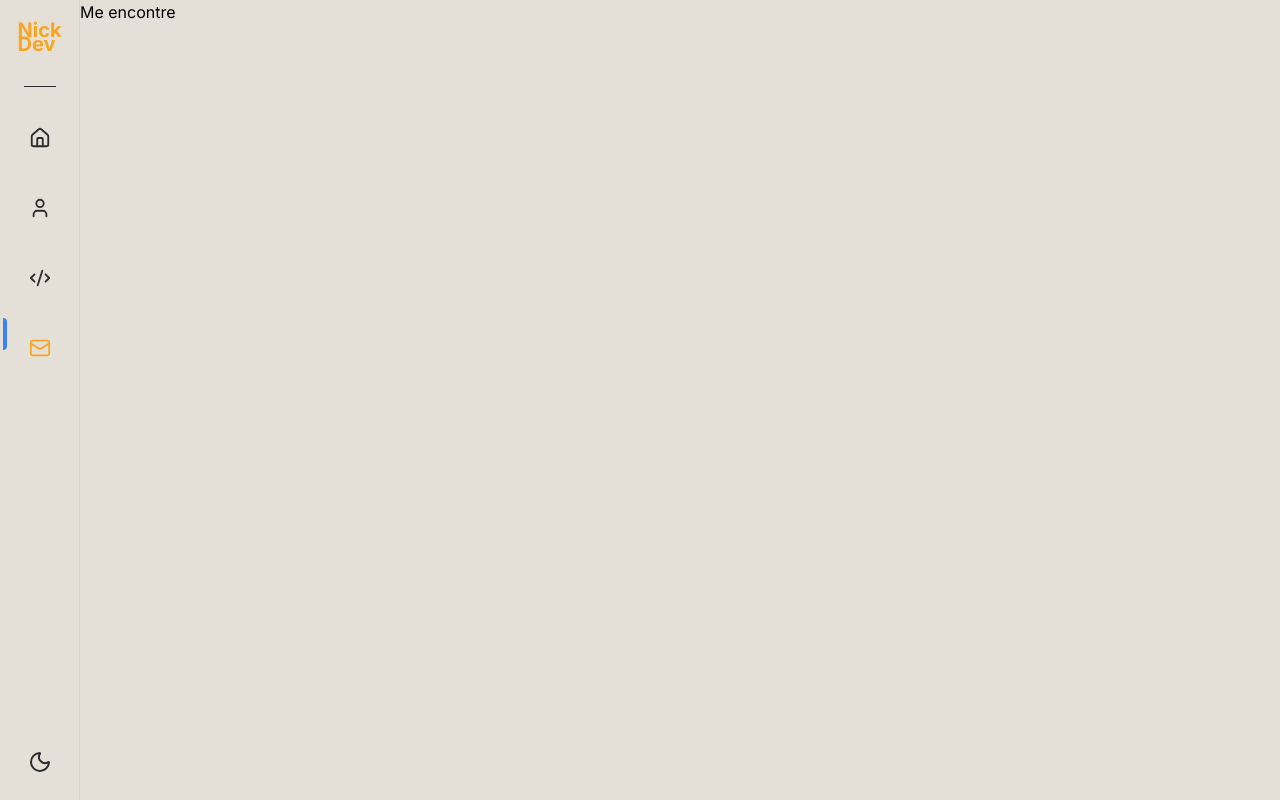
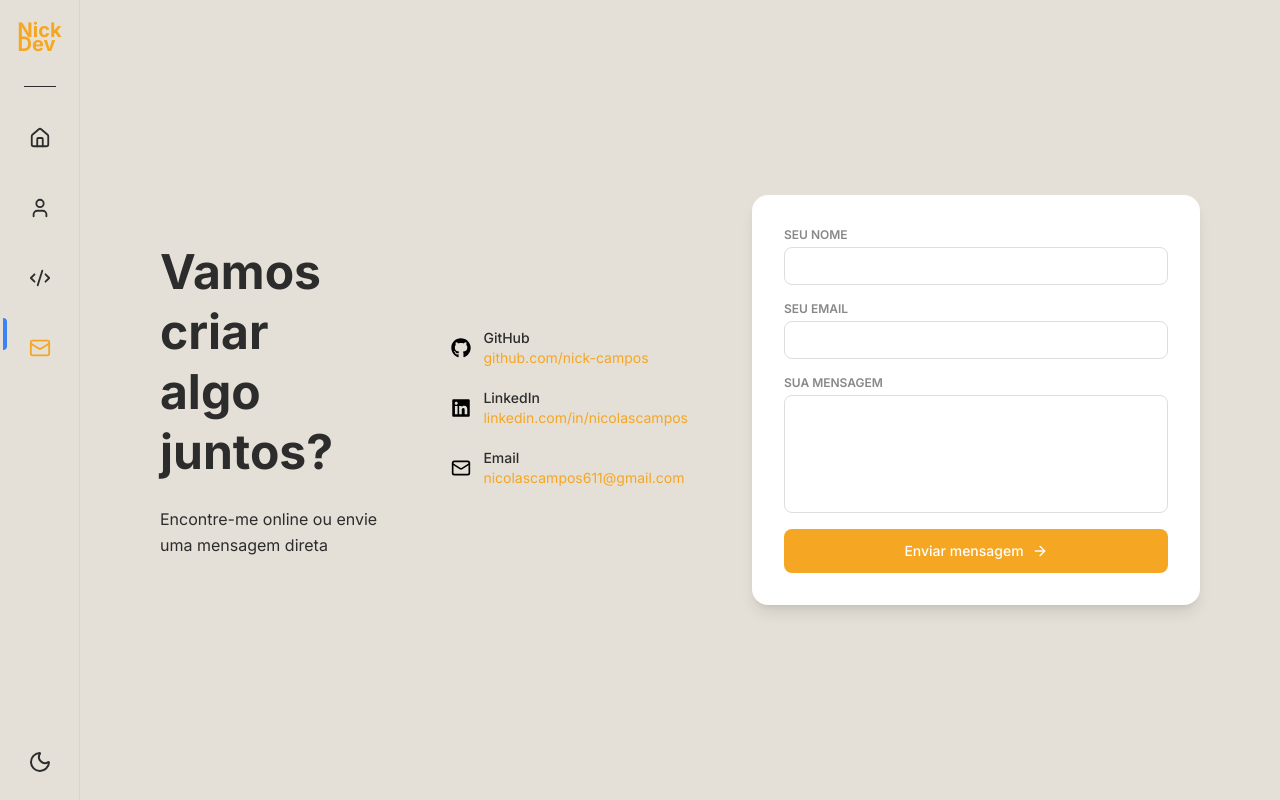
Before and after one commit to nick-campos/nicolasdev, a React (Vite) app: page /findme in a window 1280 px wide. Built offline with nearby package versions, Linux system fonts and the light colour scheme.

Commit message:
feat: concluído criação da aba de me econtre

```diff
--- a/src/pages/Findme.tsx
+++ b/src/pages/Findme.tsx
@@ -1,3 +1,170 @@
+// useState: controla os valores dos campos do formulário
+// useRef: referencia o formulário para o EmailJS conseguir capturar os dados
+import { useState, useRef } from 'react'
+
+// Biblioteca do EmailJS para enviar o formulário sem precisar de backend
+import emailjs from '@emailjs/browser'
+import { FaGithub, FaLinkedin } from 'react-icons/fa'
+import { Mail, ArrowRight } from 'lucide-react'
+
 export default function Findme() {
-  return <div>Me encontre</div>
+  // Referência ao formulário, usada pelo EmailJS para capturar os campos
+  const formRef = useRef<HTMLFormElement>(null)
+
+  // Controla o estado de envio: 'idle' | 'sending' | 'success' | 'error'
+  // Usado para dar feedback visual ao usuário durante o envio
+  const [status, setStatus] = useState<'idle' | 'sending' | 'success' | 'error'>('idle')
+
+  // Função chamada ao enviar o formulário
+  // e.preventDefault(): impede o recarregamento padrão da página
+  function handleSubmit(e: React.FormEvent<HTMLFormElement>) {
+    e.preventDefault()
+    if (!formRef.current) return
+
+    setStatus('sending')
+
+    emailjs
+      .sendForm(
+        'service_px2ssuj', // Service ID
+        'template_6msmn3n', // Template ID
+        formRef.current,
+        'jXblnnLB09u2SSTGx' // Public Key
+      )
+      .then(() => {
+        setStatus('success')
+        formRef.current?.reset()
+      })
+      .catch(() => {
+        setStatus('error')
+      })
+  }
+
+  return (
+    // Container principal, mesma lógica de espaçamento das outras páginas
+    <div className='flex items-center justify-center min-h-screen px-20 py-20 gap-16'>
+      {/* Coluna esquerda — título, descrição e links sociais */}
+      <div className='flex flex-col gap-6 max-w-md'>
+        <h1 className='text-5xl font-bold leading-tight' style= {{ color:'#2C2C2C' }}>
+          Vamos criar<br /> algo juntos?
+        </h1>
+
+        <p className='text-base leading-relaxed' style={{ color: '#2C2C2C' }}>
+          Encontre-me online ou envie uma mensagem direta
+        </p>
+      </div>
+      {/* Links sociais — GitHub, LinkedIn e Email
+              Cada item é clicável e abre em uma nova aba */}
+      <div className='flex flex-col gap-5 mt-4'>
+        <a
+        href='https://github.com/nick-campos'
+        target='_blank'
+        rel='noopener noreferrer'
+        className="flex items-center gap-3 cursor-pointer group"
+        >
+        <FaGithub size={20} style={{ color: '#000000'}} />
+        <div className='flex flex-col'>
+          <span className='text-sm font-medium' style={{ color: '#2C2C2C' }}>GitHub</span>
+          <span className='text-sm group-hover:underline' style={{ color: '#F5A623' }}>github.com/nick-campos</span>
+        </div>
+        </a>
+
+        <a
+        href='https://linkedin.com/in/nicolascampos'
+        target='_blank'
+        rel='noopener noreferrer'
+        className="flex items-center gap-3 cursor-pointer group"
+        >
+        <FaLinkedin size={20} style={{ color: '#000000'}} />
+        <div className='flex flex-col'>
+          <span className='text-sm font-medium' style={{ color: '#2C2C2C' }}>LinkedIn</span>
+          <span className='text-sm group-hover:underline' style={{ color: '#F5A623' }}>linkedin.com/in/nicolascampos</span>
+        </div>
+        </a>
+
+        <a
+        href='mailto:nicolascampos611@gmail.com'
+        className="flex items-center gap-3 cursor-pointer group"
+        >
+        <Mail size={20} style={{ color: '#000000'}} />
+        <div className='flex flex-col'>
+          <span className='text-sm font-medium' style={{ color: '#2C2C2C' }}>Email</span>
+          <span className='text-sm group-hover:underline' style={{ color: '#F5A623' }}>nicolascampos611@gmail.com</span>
+        </div>
+        </a>
+      </div>
+
+      {/* Coluna direita — formulário de contato */}
+      <form
+        ref={formRef}
+        onSubmit={handleSubmit}
+        className='flex flex-col gap-4 p-8 rounded-2xl shadow-lg max-w-md w-full'
+        style={{ backgroundColor: '#FFFFFF' }}
+      >
+        {/* Campo Nome*/}
+        <div className='flex flex-col gap-1'>
+          <label className='text-xs font-semibold uppercase' style={{ color: '#888888' }}>
+            Seu nome
+          </label>
+          <input
+            type='text'
+            name='from_name'
+            required
+            className='border rounded-lg px-3 py-2 text-sm outline-none focus:border-orange-400'
+            style={{ borderColor: '#DDDDDD' }}
+          />
+        </div>
+
+        {/*Campo Email*/}
+        <div className='flex flex-col gap-1'>
+          <label className='text-xs font-semibold uppercase' style={{ color: '#888888' }}>
+            Seu email
+          </label>
+          <input
+            type='email'
+            name='from_email'
+            required
+            className='border rounded-lg px-3 py-2 text-sm outline-none focus:border-orange-400'
+            style={{ borderColor: '#DDDDDD' }}
+          />
+        </div>
+
+        {/*Campo Mensagem*/}
+        <div className='flex flex-col gap-1'>
+          <label className='text-xs font-semibold uppercase' style={{ color: '#888888' }}>
+            Sua mensagem
+          </label>
+          <textarea
+            name='message'
+            required
+            rows={5}
+            className='border rounded-lg px-3 py-2 text-sm outline-none focus:border-orange-400 resize-none'
+            style={{ borderColor: '#DDDDDD' }}
+          />
+        </div>
+
+        {/* Botão de envio — muda o texto conforme o status do envio */}
+        <button
+          type='submit'
+          disabled={status === 'sending'}
+          className='flex items-center justify-center gap-2 rounded-lg py-3 text-sm font-medium cursor-pointer transition-colors duration-200'
+          style={{ backgroundColor: '#F5A623', color: '#FFFFFF' }}
+        >
+          {status === 'sending' ? 'Enviando...' : 'Enviar mensagem'}
+          {status !== 'sending' && <ArrowRight size={16} />}
+        </button>
+
+        {/* Mensagens de feedback */}
+        {status === 'success' && (
+          <p className='text-sm text-center' style={{ color: 'green'}}>
+            Mensagem enviada com sucesso!
+          </p>
+        )}
+        {status === 'error' && (
+          <p className='text-sm text-center' style={{ color: 'red'}}>
+            Erro ao enviar. Tente novamente.
+          </p>
+        )}
+      </form>
+    </div>
+  )
 }
```
